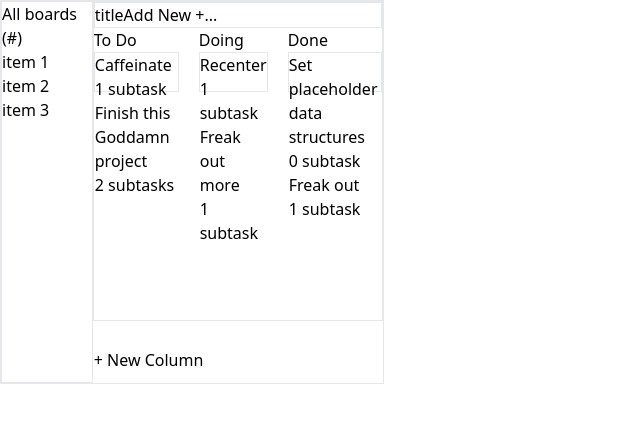
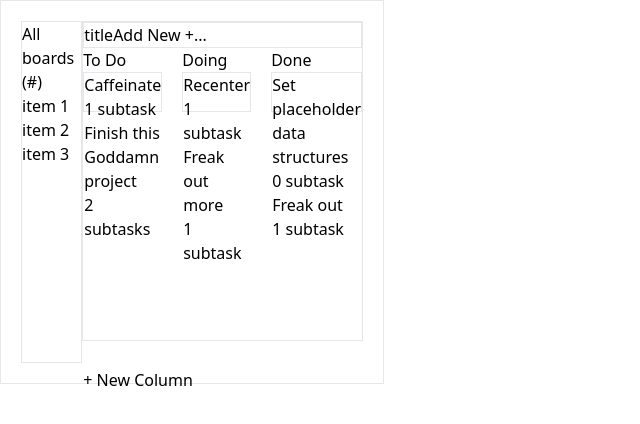
Before and after one commit to christian-faber/dev-island-kanban, a React (Create React App) app: page / in a window 1280 px wide. Shown: the top 424 px of the page, without its empty margins (0-640 px from the left). Built offline with nearby package versions, Linux system fonts and the light colour scheme.

Commit message:
fixed earlier commit

```diff
--- a/src/App.js
+++ b/src/App.js
@@ -5,7 +5,7 @@ import "./index.css";
 
 export const App = () => {
   return (
-    <div className="w-96 h-96 border-solid border border-red flex flex-row">
+    <div className="p-5 w-96 h-96 border-solid border border-red flex flex-row">
       <Sidebar />
       <div className="w-80 h-80 border-blue border">
         <Top />
```
